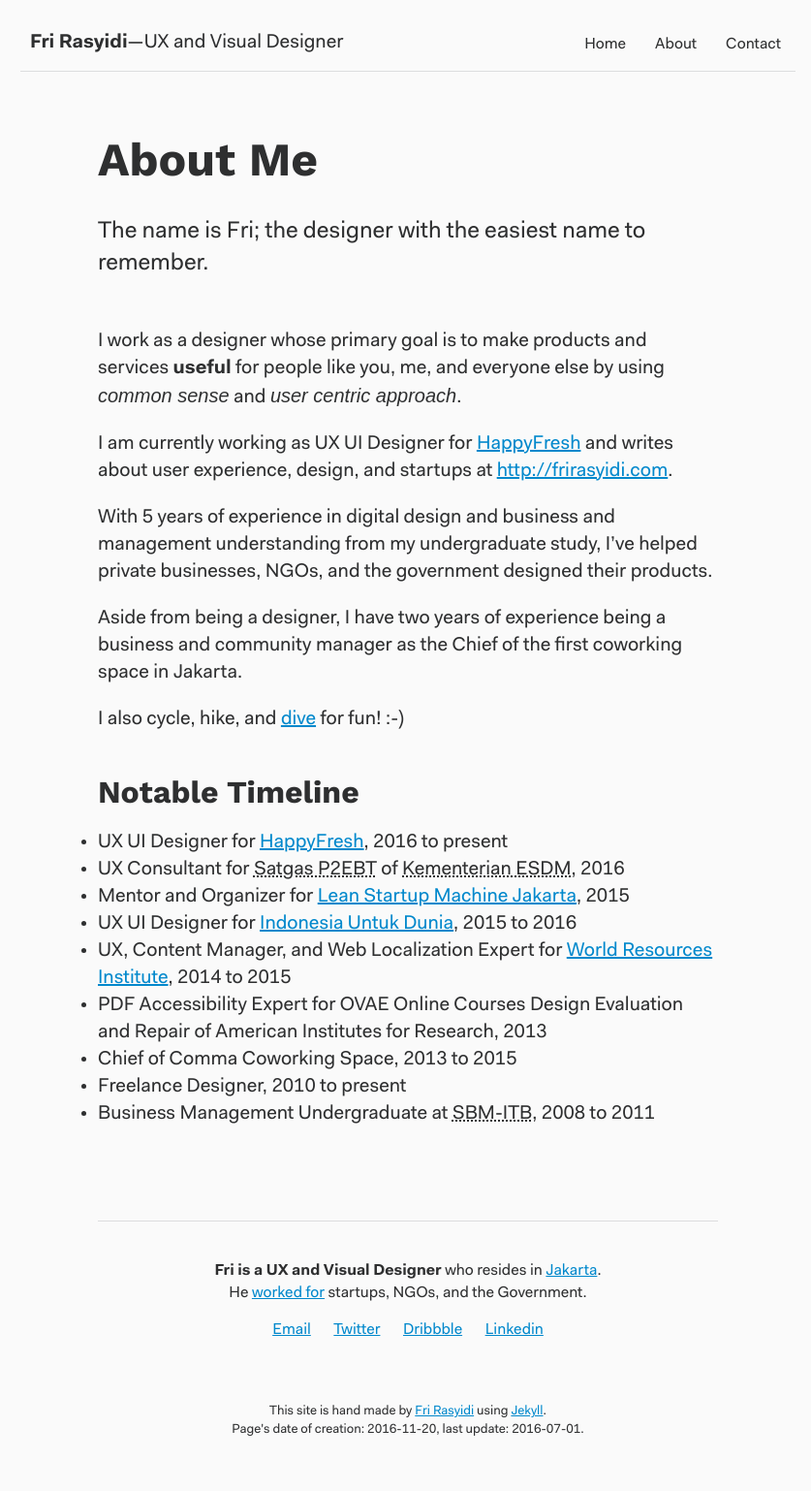
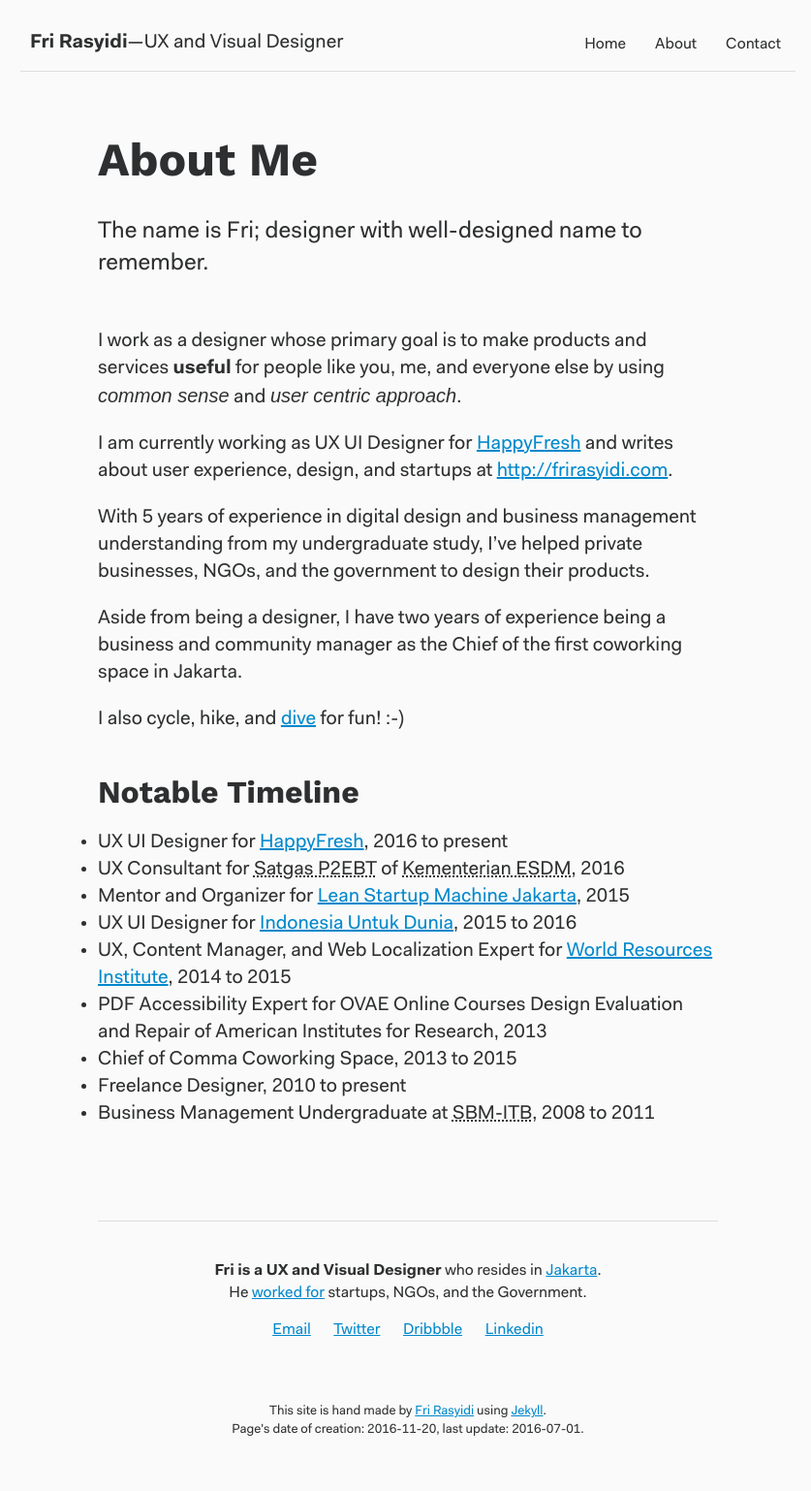
Before and after one commit to frirasyidi/frirasyidi.github.io, a Jekyll site: the page built from _pages/02_about.md, in a window 1280 px wide. Shown: the whole page at 97% size, without its empty margins (219-1056 px from the left). Built offline with Jekyll 4.4.1, drawn with Linux system fonts in a browser that asks for light colours; some web fonts are replaced.

Commit message:
Edit grammatical error on about page

```diff
--- a/_pages/02_about.md
+++ b/_pages/02_about.md
@@ -9,13 +9,13 @@ exclude: false
 
 # About Me
 
-The name is Fri; the designer with the easiest name to remember.
+The name is Fri; designer with well-designed name to remember.
 
 I work as a designer whose primary goal is to make products and services **useful** for people like you, me, and everyone else by using *common sense* and *user centric approach*.
 
 I am currently working as UX UI Designer for [HappyFresh][HappyFresh] and writes about user experience, design, and startups at [http://frirasyidi.com][Fri Rasyidi].
 
-With 5 years of experience in digital design and business and management understanding from my undergraduate study, I've helped private businesses, NGOs, and the government designed their products.
+With 5 years of experience in digital design and business management understanding from my undergraduate study, I've helped private businesses, NGOs, and the government to design their products.
 
 Aside from being a designer, I have two years of experience being a business and community manager as the Chief of the first coworking space in Jakarta.
 
```
